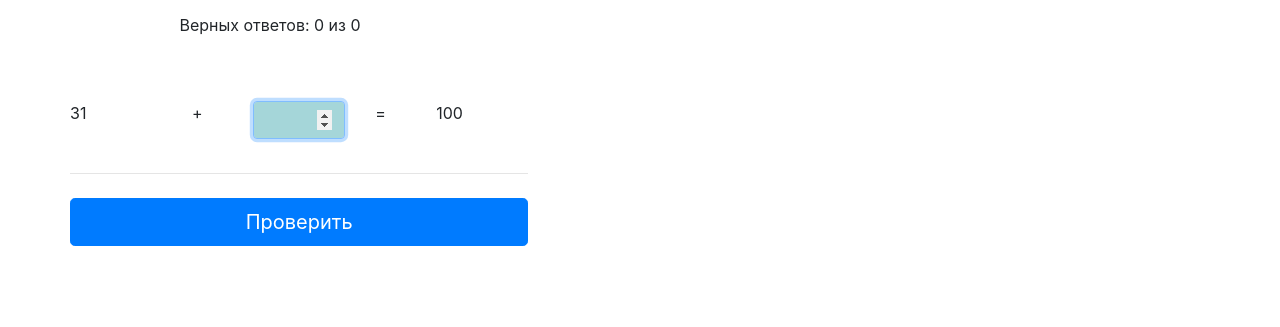
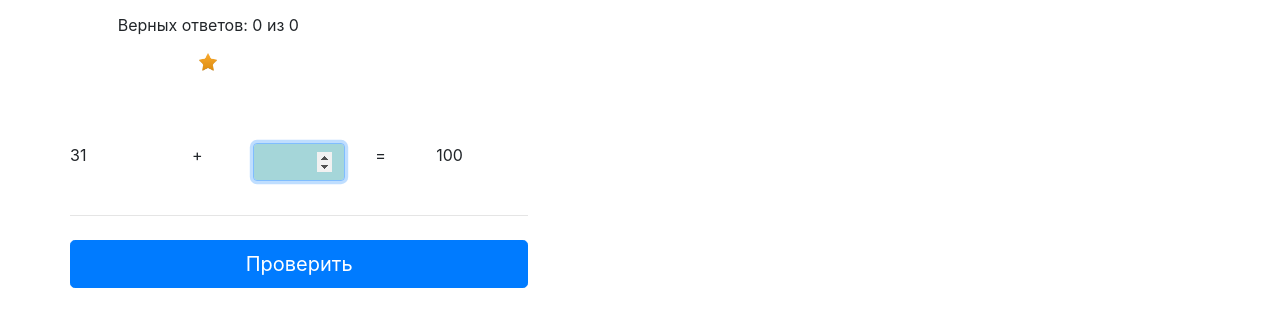
Before and after one commit to YuryYarkov/flasktest, a plain HTML site: page static/math.html in a window 1280 px wide. Shown: the part 81-408 px from the top of the page. Drawn offline with nearby package versions, Linux system fonts and the light colour scheme.

Commit message:
Показ звёздочки. Начало

```diff
--- a/static/math.html
+++ b/static/math.html
@@ -41,7 +41,15 @@
         <div class="py-5 text-center">
             <div class="col-sm-4">
                 <p class="lead">Введи недостающее значение</p>
-                <p class="inner" id ="result_topic">Верных ответов: 0 из 0</p>
+                <div class="row">
+                    <div class="col-sm-8">
+                        <p class="inner" id ="result_topic">Верных ответов: 0 из 0</p>
+                    </div>
+                    <div class="col-sm-8">
+                        <img class="d-block mx-auto mb-4" src="images/starfull.png" alt="" width="18" height="18">
+
+                    </div>
+                </div>
             </div>
 
         </div>
```
Also changed, not shown: static/images/starfull.png (added).
